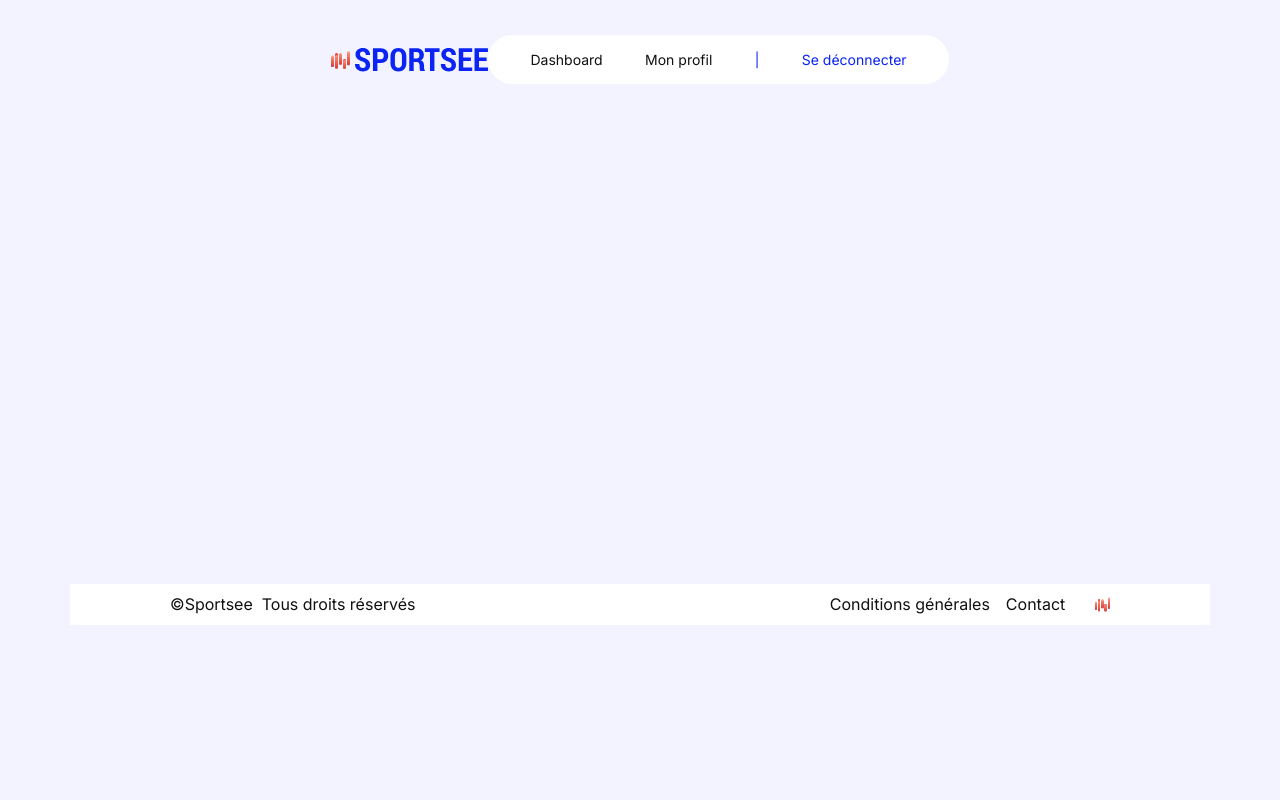
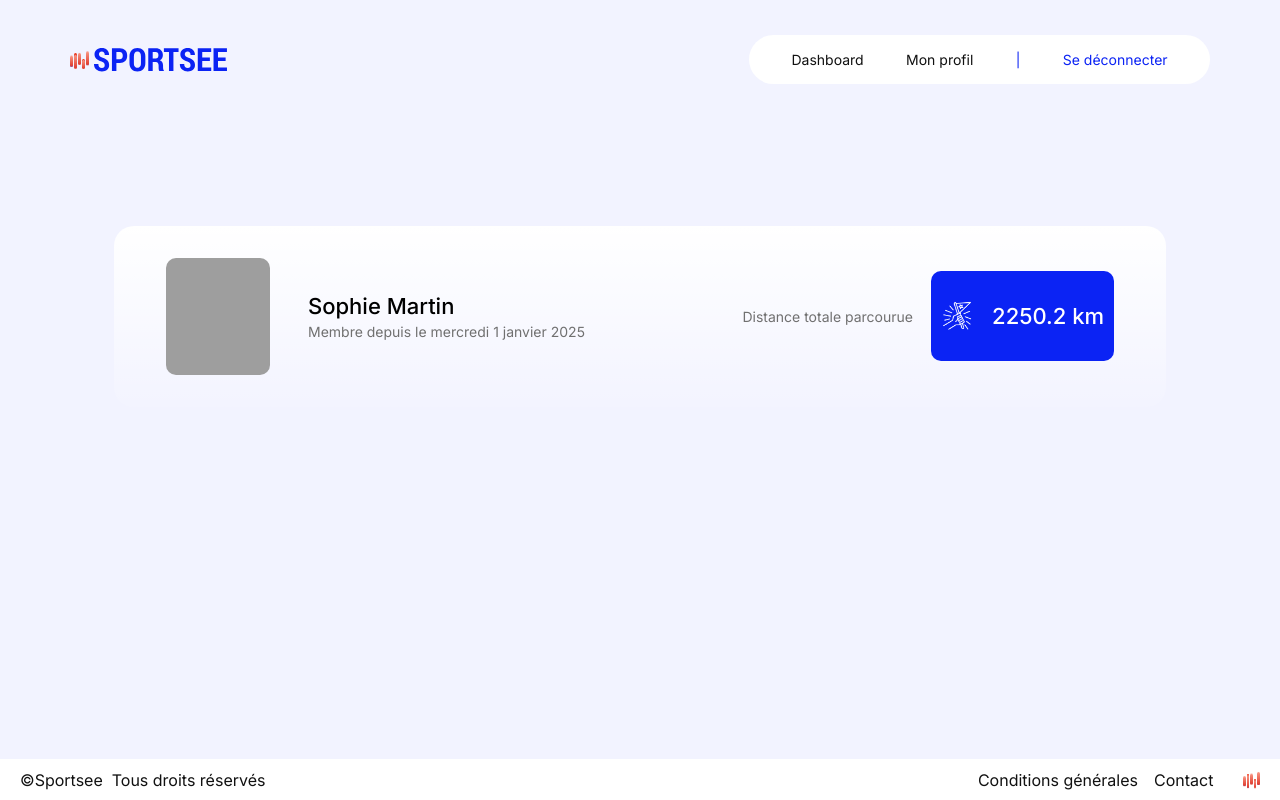
Before and after one commit to jakun9999/sportsee, a React app in the folder frontend/: page /dashboard in a window 1280 px wide. Shown: the top 800 px of the page. Built offline with nearby package versions, Linux system fonts and the light colour scheme; the HTML template or start-up script is replaced by a standard one.

Commit message:
Large profile component create for dashboard page.

```diff
--- a/frontend/src/components/Footer/style.module.css
+++ b/frontend/src/components/Footer/style.module.css
@@ -8,6 +8,7 @@
   padding-left: 100px;
   padding-right: 100px;
   height: 40.66px;
+  width: 1440px;
 }
 
 .footerLeft {
--- a/frontend/src/components/Header/style.module.css
+++ b/frontend/src/components/Header/style.module.css
@@ -1,6 +1,7 @@
 .main {
   display: flex;
   flex-direction: row;
-  justify-content: center;
+  justify-content: space-between;
   align-items: center;
+  width: 1140px;
 }
--- a/frontend/src/components/Layout/style.module.css
+++ b/frontend/src/components/Layout/style.module.css
@@ -8,6 +8,8 @@
   min-height: 100vh;
   display: flex;
   flex-direction: column;
+  align-items: center;
+  justify-content: space-between;
 }
 
 .outlet {
--- a/frontend/src/components/Logo/index.jsx
+++ b/frontend/src/components/Logo/index.jsx
@@ -45,7 +45,7 @@ const LOGO_DATA = [
 
 function Logo({ size = "large" }) {
   // Scaling the logo dimension (large for header logo, small for footer logo)
-  const scale = size === "small" ? 0.8 : 1;
+  const scale = size === "small" ? 0.9 : 1;
 
   return (
     <ul
--- a/frontend/src/components/LongProfile/index.jsx
+++ b/frontend/src/components/LongProfile/index.jsx
@@ -1,7 +1,46 @@
 import styles from "./style.module.css";
+import success from "../../assets/images/success.svg";
 
-function LongProfile() {
-  return <div className={styles.testClass}>Hello</div>;
+const dateFormatter = new Intl.DateTimeFormat("fr-FR", {
+  weekday: "long",
+  day: "numeric",
+  month: "long",
+  year: "numeric",
+});
+
+function LongProfile({ photo, firstName, lastName, createdAt, distance }) {
+  // Formating profile creation date to local format day number month year
+  // for example jeudi 1 juin 2025
+
+  const formatedDate = dateFormatter.format(new Date(`${createdAt}T00:00:00`));
+
+  return (
+    <div className={styles.main}>
+      <div className={styles.sectionLeft}>
+        <div className="profile-photo-container">
+          <img src={photo} alt={`Photo de ${firstName} ${lastName}`} />
+        </div>
+
+        <div className={styles.subSection}>
+          <h1 className={`heading-4 ${styles.name}`}>
+            {firstName} {lastName}
+          </h1>
+          <p className={`body-default ${styles.grayedText}`}>
+            Membre depuis le {formatedDate}
+          </p>
+        </div>
+      </div>
+      <div className={styles.sectionRight}>
+        <p className={`body-default ${styles.grayedText}`}>
+          Distance totale parcourue
+        </p>
+        <div className={`heading-4 ${styles.card}`}>
+          <img src={success} className={styles.success} alt="" />
+          <span>{distance} km</span>
+        </div>
+      </div>
+    </div>
+  );
 }
 
 export default LongProfile;
--- a/frontend/src/components/LongProfile/style.module.css
+++ b/frontend/src/components/LongProfile/style.module.css
@@ -1,3 +1,68 @@
-.testClass {
-  color: red;
+.main {
+  width: 1052px;
+  height: 181px;
+  background: linear-gradient(
+    0deg,
+    rgba(255, 255, 255, 0) -8.38%,
+    #ffffff 100%
+  );
+  display: flex;
+  flex-direction: row;
+  border-radius: 20px;
+  justify-content: space-between;
+  align-items: center;
+  padding-left: 52px;
+  padding-right: 52px;
+  margin-top: 108px;
 }
+
+.name {
+  color: var(--color-back);
+}
+
+.grayedText {
+  color: var(--color-gray-strong);
+}
+
+.card {
+  color: var(--color-white);
+  background: var(--color-blue-strong);
+  border-radius: 10px;
+  width: 183.01px;
+  height: 90px;
+  display: flex;
+  justify-content: center;
+  align-items: center;
+  gap: 17.2px;
+}
+
+.sectionLeft,
+.sectionRight {
+  display: flex;
+  flex-direction: row;
+  align-items: center;
+}
+
+.sectionLeft {
+  gap: 38px;
+}
+
+.sectionRight {
+  gap: 18px;
+}
+
+.subSection {
+  display: flex;
+  flex-direction: column;
+  gap: 4px;
+}
+
+.subSection {
+  display: flex;
+  flex-direction: column;
+}
+
+.success {
+  width: 34px;
+  height: 34px;
+}
--- a/frontend/src/index.css
+++ b/frontend/src/index.css
@@ -223,5 +223,5 @@ input {
 
 /* Zoom effect */
 .profile-photo-container img:hover {
-  transform: scale(1.9); /* increase image size by 90% */
+  transform: scale(1.3); /* increase image size by 90% */
 }
--- a/frontend/src/pages/Dashboard/index.jsx
+++ b/frontend/src/pages/Dashboard/index.jsx
@@ -2,13 +2,26 @@ import styles from "./style.module.css";
 import { Navigate } from "react-router-dom";
 import { useFetchUser } from "../../hooks/useFetchUser";
 import Header from "../../components/Header";
+import LongProfile from "../../components/LongProfile";
 
 function Dashboard() {
   const { data, isLoading, error } = useFetchUser();
   if (isLoading) return <p>Chargement</p>;
   if (error) return <Navigate to="/error" />;
 
-  return <div className={styles.main}></div>;
+  const profile = data.userProfile.profile;
+  const statistics = data.userProfile.statistics;
+  return (
+    <div className={styles.main}>
+      <LongProfile
+        firstName={profile.firstName}
+        lastName={profile.lastName}
+        distance={statistics.totalDistance}
+        photo={profile.profilePicture}
+        createdAt={profile.createdAt}
+      />
+    </div>
+  );
 }
 
 export default Dashboard;
--- a/frontend/src/pages/Home/index.jsx
+++ b/frontend/src/pages/Home/index.jsx
@@ -1,5 +1,5 @@
 import styles from "./style.module.css";
-import Logo from "../../components/Logo";
+import HeaderLogo from "../../components/HeaderLogo";
 import LoginForm from "../../components/LoginForm";
 import image from "../../assets/images/home.jpg";
 
@@ -7,7 +7,7 @@ function Home() {
   return (
     <div className={styles.main}>
       <div className={styles.leftPane}>
-        <Logo />
+        <HeaderLogo />
         <LoginForm />
       </div>
       <div
```
Also changed, not shown: frontend/src/assets/images/success.svg (added).
